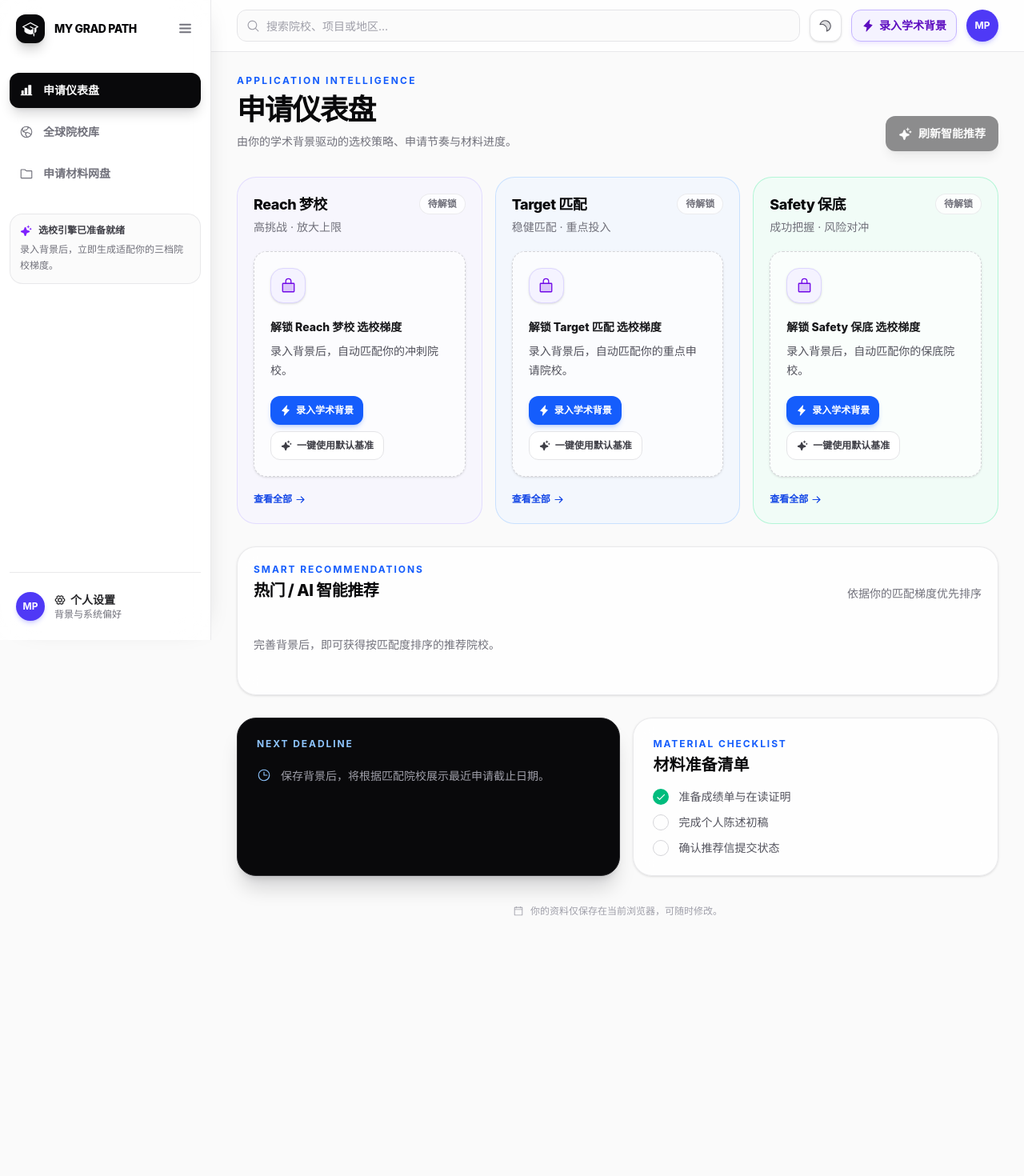
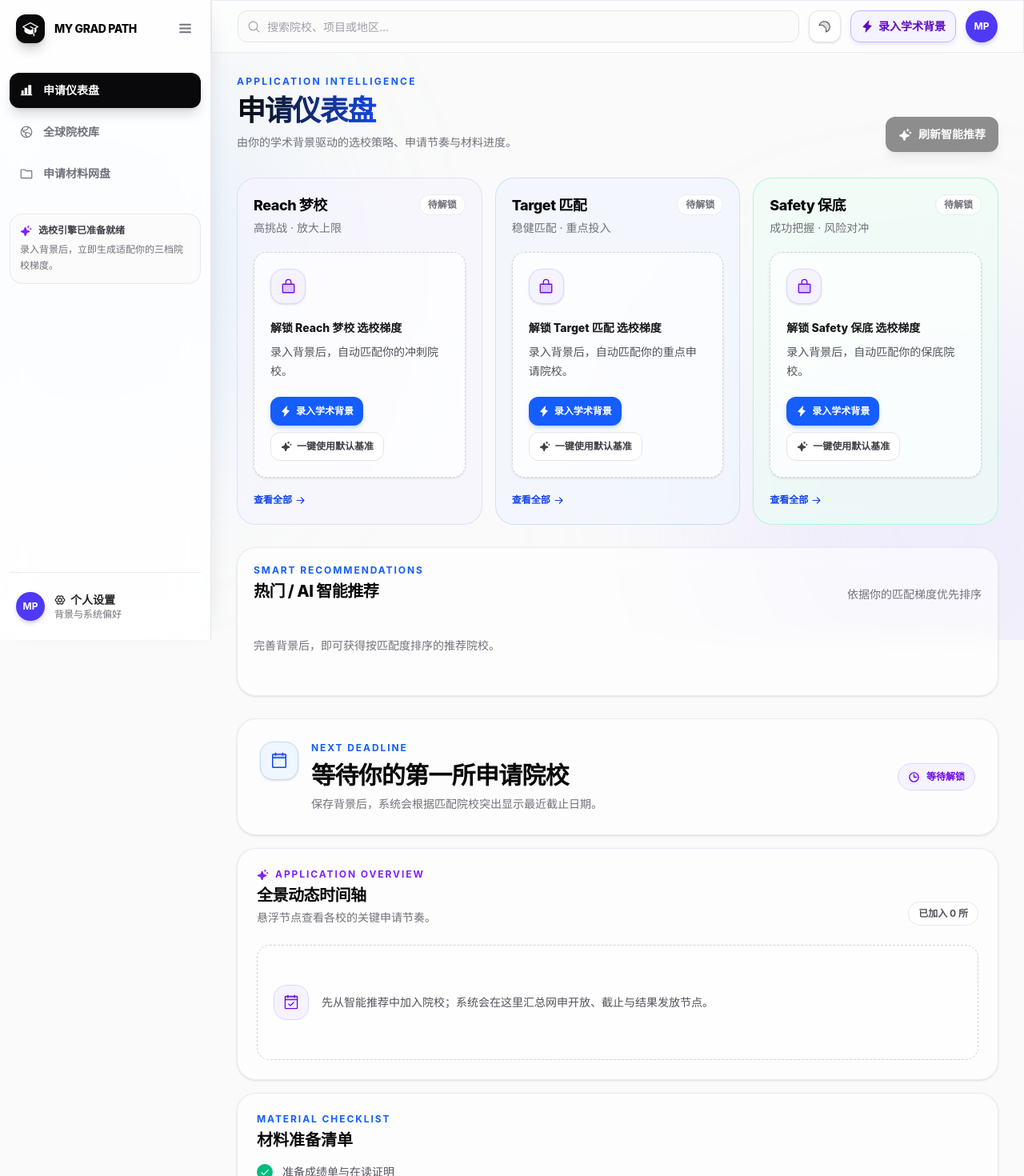
Before and after one commit to KoKo-LI/my-grad-app, a Next.js app: page / in a window 1280 px wide. Shown: the top 1470 px of the page at 80% size. Before the commit the page ends 1175 px from the top, so only its background shows below. Built offline with nearby package versions, Linux system fonts and the light colour scheme.

Commit message:
feat: add application overview timeline

```diff
--- /dev/null
+++ b/src/components/ApplicationTimeline.tsx
@@ -0,0 +1,135 @@
+"use client";
+
+import {
+  CalendarCheck,
+  CalendarDots,
+  CheckCircle,
+  ClockCountdown,
+  PaperPlaneTilt,
+  Sparkle,
+} from "@phosphor-icons/react";
+import { motion } from "framer-motion";
+import type {
+  ApplicationTimelineMilestone,
+  ApplicationTimelineStage,
+  SchoolMatchResult,
+} from "@/types";
+
+interface ApplicationTimelineProps {
+  schools: SchoolMatchResult[];
+}
+
+const stageConfiguration: Record<
+  ApplicationTimelineStage,
+  { Icon: typeof CalendarDots; dayOffset: number; label: string }
+> = {
+  portalOpen: { Icon: CalendarDots, dayOffset: -120, label: "网申开放" },
+  priorityDeadline: { Icon: ClockCountdown, dayOffset: -45, label: "优先截止" },
+  finalDeadline: { Icon: PaperPlaneTilt, dayOffset: 0, label: "终轮截止" },
+  decisionRelease: { Icon: CheckCircle, dayOffset: 65, label: "结果发放" },
+};
+
+const timelineStages: ApplicationTimelineStage[] = [
+  "portalOpen",
+  "priorityDeadline",
+  "finalDeadline",
+  "decisionRelease",
+];
+
+function shiftDate(dateString: string, dayOffset: number) {
+  const date = new Date(`${dateString}T12:00:00`);
+  date.setDate(date.getDate() + dayOffset);
+  return date.toISOString().slice(0, 10);
+}
+
+function getMilestones(deadline: string): ApplicationTimelineMilestone[] {
+  return timelineStages.map((stage) => ({
+    date: shiftDate(deadline, stageConfiguration[stage].dayOffset),
+    label: stageConfiguration[stage].label,
+    stage,
+  }));
+}
+
+function formatTimelineDate(date: string) {
+  return new Intl.DateTimeFormat("zh-CN", { month: "short", day: "numeric" }).format(new Date(`${date}T12:00:00`));
+}
+
+function isCompleted(date: string) {
+  return new Date(`${date}T23:59:59`).getTime() < Date.now();
+}
+
+export default function ApplicationTimeline({ schools }: ApplicationTimelineProps) {
+  const visibleSchools = schools.slice(0, 4);
+
+  return (
+    <section className="overflow-hidden rounded-3xl border border-slate-200/80 bg-white/60 p-5 shadow-sm backdrop-blur-md dark:border-white/10 dark:bg-zinc-900/50 sm:p-6">
+      <div className="flex flex-col gap-3 sm:flex-row sm:items-end sm:justify-between">
+        <div>
+          <p className="flex items-center gap-2 text-xs font-bold tracking-[0.16em] text-violet-600 dark:text-violet-300">
+            <Sparkle aria-hidden="true" size={15} weight="fill" /> APPLICATION OVERVIEW
+          </p>
+          <h2 className="mt-1 text-xl font-extrabold tracking-tight text-zinc-950 dark:text-white">全景动态时间轴</h2>
+          <p className="mt-1 text-sm text-zinc-500 dark:text-zinc-400">悬浮节点查看各校的关键申请节奏。</p>
+        </div>
+        <span className="w-fit rounded-full border border-zinc-200/80 bg-white/70 px-3 py-1.5 text-xs font-bold text-zinc-600 dark:border-white/10 dark:bg-zinc-950/40 dark:text-zinc-300">
+          已加入 {schools.length} 所
+        </span>
+      </div>
+
+      {visibleSchools.length > 0 ? (
+        <div className="mt-6 overflow-x-auto pb-2">
+          <div className="min-w-[720px] space-y-5">
+            {visibleSchools.map((school) => {
+              const milestones = getMilestones(school.deadline);
+
+              return (
+                <article className="grid grid-cols-[142px_minmax(0,1fr)] items-center gap-5 rounded-2xl border border-zinc-200/70 bg-white/55 p-4 transition-all duration-200 hover:-translate-y-1 hover:border-violet-300 hover:shadow-lg hover:shadow-violet-500/10 dark:border-white/10 dark:bg-zinc-950/35 dark:hover:border-violet-400/40" key={school.id}>
+                  <div className="flex min-w-0 items-center gap-3">
+                    <span className="flex size-10 shrink-0 items-center justify-center rounded-xl bg-zinc-900 text-xs font-bold text-white dark:bg-zinc-800">{school.shortName}</span>
+                    <div className="min-w-0">
+                      <h3 className="truncate text-sm font-extrabold text-zinc-900 dark:text-white">{school.name}</h3>
+                      <p className="mt-1 truncate text-xs text-zinc-500 dark:text-zinc-400">{school.status}</p>
+                    </div>
+                  </div>
+                  <div className="relative grid grid-cols-4 gap-2">
+                    <span aria-hidden="true" className="absolute left-[12.5%] right-[12.5%] top-4 h-px bg-zinc-200 dark:bg-white/10" />
+                    {milestones.map((milestone) => {
+                      const configuration = stageConfiguration[milestone.stage];
+                      const Icon = configuration.Icon;
+                      const complete = isCompleted(milestone.date);
+
+                      return (
+                        <motion.button
+                          aria-label={`${school.name}：${milestone.label}，${milestone.date}`}
+                          className="group relative z-10 flex min-w-0 flex-col items-center text-center focus:outline-none"
+                          key={milestone.stage}
+                          type="button"
+                          whileHover={{ scale: 1.04, y: -3 }}
+                          whileTap={{ scale: 0.95 }}
+                        >
+                          <span className={`flex size-8 items-center justify-center rounded-full border shadow-sm transition-colors ${complete ? "border-emerald-400/60 bg-emerald-500 text-white shadow-emerald-500/25" : "border-violet-300 bg-white text-violet-700 shadow-violet-500/20 dark:border-violet-400/55 dark:bg-zinc-900 dark:text-violet-200"}`}>
+                            <Icon aria-hidden="true" size={15} weight={complete ? "fill" : "bold"} />
+                          </span>
+                          <span className="mt-2 truncate text-[11px] font-bold text-zinc-700 dark:text-zinc-200">{milestone.label}</span>
+                          <span className="mt-0.5 text-[11px] text-zinc-400 dark:text-zinc-500">{formatTimelineDate(milestone.date)}</span>
+                          <span className="pointer-events-none absolute bottom-full left-1/2 z-20 mb-3 w-max max-w-48 -translate-x-1/2 rounded-xl border border-zinc-200 bg-white/95 px-3 py-2 text-left text-xs font-semibold text-zinc-700 opacity-0 shadow-xl shadow-zinc-950/15 backdrop-blur-md transition group-focus:opacity-100 group-hover:opacity-100 dark:border-white/10 dark:bg-zinc-900/95 dark:text-zinc-100">
+                            {school.name}<br />{milestone.label} · {milestone.date}
+                          </span>
+                        </motion.button>
+                      );
+                    })}
+                  </div>
+                </article>
+              );
+            })}
+          </div>
+        </div>
+      ) : (
+        <div className="mt-6 flex min-h-36 items-center gap-4 rounded-2xl border border-dashed border-zinc-300 bg-white/45 px-5 text-sm text-zinc-600 dark:border-white/15 dark:bg-zinc-950/30 dark:text-zinc-300">
+          <span className="flex size-11 shrink-0 items-center justify-center rounded-2xl border border-violet-200 bg-violet-50 text-violet-700 dark:border-violet-400/20 dark:bg-violet-500/10 dark:text-violet-200"><CalendarCheck aria-hidden="true" size={22} weight="duotone" /></span>
+          <p>先从智能推荐中加入院校；系统会在这里汇总网申开放、截止与结果发放节点。</p>
+        </div>
+      )}
+    </section>
+  );
+}
--- a/src/components/DashboardShell.tsx
+++ b/src/components/DashboardShell.tsx
@@ -16,6 +16,7 @@ import {
 } from "@phosphor-icons/react";
 import { AnimatePresence, motion } from "framer-motion";
 import { useEffect, useMemo, useRef, useState, useSyncExternalStore } from "react";
+import ApplicationTimeline from "@/components/ApplicationTimeline";
 import ProfileDrawer from "@/components/ProfileDrawer";
 import Sidebar from "@/components/Sidebar";
 import { schoolCatalog } from "@/data/schoolCatalog";
@@ -185,7 +186,7 @@ function SchoolCard({ school }: { school: SchoolMatchResult }) {
         : "bg-emerald-100 text-emerald-700 dark:bg-emerald-500/15 dark:text-emerald-200";
 
   return (
-    <article className="rounded-2xl border border-zinc-200/80 bg-white/80 p-4 shadow-sm transition-all duration-200 hover:-translate-y-1 hover:border-blue-200 hover:shadow-lg hover:shadow-zinc-950/10 dark:border-white/10 dark:bg-zinc-900/50 dark:backdrop-blur-md dark:hover:border-violet-500/40 dark:hover:shadow-black/25">
+    <article className="rounded-2xl border border-slate-200/80 bg-white/60 p-4 shadow-sm backdrop-blur-md transition-all duration-200 hover:-translate-y-1 hover:border-blue-200 hover:shadow-lg hover:shadow-zinc-950/10 dark:border-white/10 dark:bg-zinc-900/50 dark:hover:border-violet-500/40 dark:hover:shadow-black/25">
       <div className="flex items-start gap-3">
         <span className="flex size-10 shrink-0 items-center justify-center rounded-xl bg-zinc-100 text-xs font-bold text-zinc-700 dark:bg-zinc-800 dark:text-zinc-100">
           {school.shortName}
@@ -254,7 +255,7 @@ function SchoolTierBoard({
 
         return (
           <section
-            className={`min-h-[370px] rounded-3xl border p-5 transition-all duration-200 hover:-translate-y-1 hover:shadow-xl hover:shadow-zinc-950/5 dark:backdrop-blur-md dark:hover:shadow-black/20 ${details.accent}`}
+            className={`min-h-[370px] rounded-3xl border p-5 backdrop-blur-md transition-all duration-200 hover:-translate-y-1 hover:shadow-xl hover:shadow-zinc-950/5 dark:hover:shadow-black/20 ${details.accent}`}
             key={tier}
           >
             <div className="flex items-start justify-between gap-3">
@@ -305,7 +306,7 @@ function RecommendationCarousel({
   savedSchoolIds: Set<string>;
 }) {
   return (
-    <section className="rounded-3xl border border-zinc-200/80 bg-white/80 p-5 shadow-sm backdrop-blur-md dark:border-white/10 dark:bg-zinc-900/50">
+    <section className="rounded-3xl border border-slate-200/80 bg-white/60 p-5 shadow-sm backdrop-blur-md dark:border-white/10 dark:bg-zinc-900/50">
       <div className="flex flex-col gap-2 sm:flex-row sm:items-end sm:justify-between">
         <div>
           <p className="text-xs font-bold tracking-[0.16em] text-blue-600 dark:text-blue-300">SMART RECOMMENDATIONS</p>
@@ -350,9 +351,53 @@ function RecommendationCarousel({
   );
 }
 
-function DeadlineChecklist({ schools }: { schools: SchoolMatchResult[] }) {
+function DeadlineBanner({ schools }: { schools: SchoolMatchResult[] }) {
   const nearestSchool = [...schools].sort((first, second) => first.deadline.localeCompare(second.deadline))[0];
   const daysLeft = nearestSchool ? getDaysUntil(nearestSchool.deadline) : null;
+
+  return (
+    <article className="relative overflow-hidden rounded-3xl border border-slate-200/80 bg-white/60 p-6 shadow-sm backdrop-blur-md dark:border-white/10 dark:bg-zinc-900/50 sm:p-7">
+      <div className="relative flex flex-col gap-6 lg:flex-row lg:items-center lg:justify-between">
+        <div className="flex min-w-0 items-start gap-4">
+          <span className="flex size-12 shrink-0 items-center justify-center rounded-2xl border border-blue-200 bg-blue-50 text-blue-700 shadow-sm dark:border-blue-400/20 dark:bg-blue-500/10 dark:text-blue-200">
+            <CalendarBlank aria-hidden="true" size={24} weight="duotone" />
+          </span>
+          <div className="min-w-0">
+            <p className="text-xs font-bold tracking-[0.16em] text-blue-600 dark:text-blue-300">NEXT DEADLINE</p>
+            {nearestSchool ? (
+              <>
+                <h2 className="mt-2 truncate text-2xl font-extrabold tracking-tight text-zinc-950 dark:text-white sm:text-3xl">{nearestSchool.name}</h2>
+                <p className="mt-2 text-sm text-zinc-500 dark:text-zinc-400">{nearestSchool.program} · {nearestSchool.region}</p>
+              </>
+            ) : (
+              <>
+                <h2 className="mt-2 text-2xl font-extrabold tracking-tight text-zinc-950 dark:text-white sm:text-3xl">等待你的第一所申请院校</h2>
+                <p className="mt-2 text-sm text-zinc-500 dark:text-zinc-400">保存背景后，系统会根据匹配院校突出显示最近截止日期。</p>
+              </>
+            )}
+          </div>
+        </div>
+        {nearestSchool ? (
+          <div className="flex shrink-0 items-center gap-5 rounded-2xl border border-zinc-200/80 bg-white/65 px-5 py-4 shadow-sm dark:border-white/10 dark:bg-zinc-950/35">
+            <div>
+              <p className="text-xs font-bold text-zinc-500 dark:text-zinc-400">终轮截止</p>
+              <p className="mt-1 text-sm font-bold text-zinc-800 dark:text-zinc-100">{nearestSchool.deadline}</p>
+            </div>
+            <span className="h-10 w-px bg-zinc-200 dark:bg-white/10" />
+            <div className="text-right">
+              <p className="text-3xl font-black leading-none text-blue-600 dark:text-blue-300">{daysLeft}</p>
+              <p className="mt-1 text-xs font-bold text-zinc-500 dark:text-zinc-400">天后截止</p>
+            </div>
+          </div>
+        ) : (
+          <span className="flex w-fit items-center gap-2 rounded-full border border-violet-200 bg-violet-50 px-3 py-2 text-xs font-bold text-violet-700 dark:border-violet-400/25 dark:bg-violet-500/10 dark:text-violet-200"><Clock aria-hidden="true" size={15} weight="bold" />等待解锁</span>
+        )}
+      </div>
+    </article>
+  );
+}
+
+function MaterialChecklist() {
   const checklist = [
     ["准备成绩单与在读证明", true],
     ["完成个人陈述初稿", false],
@@ -360,31 +405,7 @@ function DeadlineChecklist({ schools }: { schools: SchoolMatchResult[] }) {
   ] as const;
 
   return (
-    <section className="grid gap-4 lg:grid-cols-[1.05fr_1fr]">
-      <article className="rounded-3xl border border-zinc-800 bg-zinc-950 p-6 text-white shadow-xl shadow-zinc-950/15 dark:border-white/10 dark:bg-zinc-900/80">
-        <p className="text-xs font-bold tracking-[0.16em] text-blue-300">NEXT DEADLINE</p>
-        {nearestSchool ? (
-          <>
-            <div className="mt-4 flex items-end justify-between gap-4">
-              <div>
-                <h2 className="text-2xl font-extrabold">{nearestSchool.name}</h2>
-                <p className="mt-2 text-sm text-zinc-400">{nearestSchool.program}</p>
-              </div>
-              <div className="text-right">
-                <span className="text-4xl font-black text-blue-300">{daysLeft}</span>
-                <p className="mt-1 text-xs font-bold text-zinc-500">天后截止</p>
-              </div>
-            </div>
-            <p className="mt-5 border-t border-white/10 pt-4 text-sm text-zinc-400">截止日期：{nearestSchool.deadline}</p>
-          </>
-        ) : (
-          <div className="mt-5 flex items-start gap-3 text-sm leading-6 text-zinc-400">
-            <Clock aria-hidden="true" className="mt-0.5 shrink-0 text-blue-300" size={18} />
-            保存背景后，将根据匹配院校展示最近申请截止日期。
-          </div>
-        )}
-      </article>
-      <article className="rounded-3xl border border-zinc-200/80 bg-white/80 p-6 shadow-sm backdrop-blur-md dark:border-white/10 dark:bg-zinc-900/50">
+    <section className="rounded-3xl border border-slate-200/80 bg-white/60 p-6 shadow-sm backdrop-blur-md dark:border-white/10 dark:bg-zinc-900/50">
         <p className="text-xs font-bold tracking-[0.16em] text-blue-600 dark:text-blue-300">MATERIAL CHECKLIST</p>
         <h2 className="mt-1 text-xl font-extrabold text-zinc-950 dark:text-white">材料准备清单</h2>
         <ul className="mt-4 space-y-3">
@@ -397,7 +418,6 @@ function DeadlineChecklist({ schools }: { schools: SchoolMatchResult[] }) {
             </li>
           ))}
         </ul>
-      </article>
     </section>
   );
 }
@@ -444,6 +464,10 @@ export default function DashboardShell() {
     [searchedTiers],
   );
   const allSchools = useMemo(() => (tiers ? Object.values(tiers).flat() : []), [tiers]);
+  const selectedSchools = useMemo(
+    () => allSchools.filter((school) => savedSchoolIds.has(school.id)),
+    [allSchools, savedSchoolIds],
+  );
 
   const handleThemeChange = (nextTheme: ThemeMode) => {
     window.localStorage.setItem(THEME_STORAGE_KEY, nextTheme);
@@ -473,7 +497,11 @@ export default function DashboardShell() {
   };
 
   return (
-    <div className="min-h-screen bg-zinc-50 text-zinc-900 transition-colors duration-300 dark:bg-zinc-950 dark:text-zinc-100">
+    <div className="relative min-h-screen overflow-x-hidden bg-zinc-50 text-zinc-900 transition-colors duration-300 dark:bg-zinc-950 dark:text-zinc-100">
+      <div aria-hidden="true" className="pointer-events-none fixed inset-0 z-0 overflow-hidden">
+        <span className="absolute -left-32 top-24 size-[30rem] rounded-full bg-blue-300/20 blur-[120px] dark:bg-violet-500/10" />
+        <span className="absolute -right-40 bottom-[-8rem] size-[34rem] rounded-full bg-violet-300/20 blur-[120px] dark:bg-blue-500/10" />
+      </div>
       <Sidebar
         collapsed={sidebarCollapsed}
         mobileOpen={mobileSidebarOpen}
@@ -484,8 +512,8 @@ export default function DashboardShell() {
         }}
         onToggle={() => setSidebarCollapsed((currentValue) => !currentValue)}
       />
-      <main className={`min-h-screen transition-[padding] duration-300 ${sidebarCollapsed ? "xl:pl-[84px]" : "xl:pl-[264px]"}`}>
-        <header className="sticky top-0 z-20 border-b border-zinc-200/80 bg-white/80 px-4 py-3 backdrop-blur-xl dark:border-white/10 dark:bg-zinc-950/80 xl:px-8">
+      <main className={`relative z-10 min-h-screen transition-[padding] duration-300 ${sidebarCollapsed ? "xl:pl-[84px]" : "xl:pl-[264px]"}`}>
+        <header className="sticky top-0 z-20 border border-slate-200/80 bg-white/60 px-4 py-3 backdrop-blur-md dark:border-white/10 dark:bg-zinc-900/50 xl:px-8">
           <div className="mx-auto flex max-w-[1600px] items-center gap-3">
             <button
               aria-expanded={mobileSidebarOpen}
@@ -540,7 +568,7 @@ export default function DashboardShell() {
           <section className="mb-8 flex flex-col gap-5 lg:flex-row lg:items-end lg:justify-between">
             <div>
               <p className="text-xs font-bold tracking-[0.19em] text-blue-600 dark:text-blue-300">APPLICATION INTELLIGENCE</p>
-              <h1 className="mt-2 text-3xl font-black tracking-[-0.04em] text-zinc-950 sm:text-4xl dark:text-white">申请仪表盘</h1>
+              <h1 className="mt-2 bg-gradient-to-r from-zinc-950 via-blue-700 to-violet-600 bg-clip-text text-3xl font-black tracking-[-0.04em] text-transparent sm:text-4xl dark:from-white dark:via-blue-200 dark:to-violet-300">申请仪表盘</h1>
               <p className="mt-2 text-sm leading-6 text-zinc-500 dark:text-zinc-400">由你的学术背景驱动的选校策略、申请节奏与材料进度。</p>
             </div>
             <button
@@ -556,7 +584,11 @@ export default function DashboardShell() {
 
           <SchoolTierBoard isInitialized={isInitialized} onUnlock={() => setDrawerRequested(true)} onUseDefault={handleUseDefaultProfile} tiers={searchedTiers} />
           <div className="mt-7"><RecommendationCarousel isLoading={isLoading} onAdd={handleAddSchool} recommendations={recommendations} savedSchoolIds={savedSchoolIds} /></div>
-          <div className="mt-7"><DeadlineChecklist schools={allSchools} /></div>
+          <div className="mt-7 space-y-4">
+            <DeadlineBanner schools={allSchools} />
+            <ApplicationTimeline schools={selectedSchools} />
+            <MaterialChecklist />
+          </div>
           <footer className="mt-9 flex items-center justify-center gap-2 text-xs text-zinc-400 dark:text-zinc-500">
             <CalendarBlank aria-hidden="true" size={14} /> 你的资料仅保存在当前浏览器，可随时修改。
           </footer>
```
Also changed, not shown: src/types/index.ts (+8 -0 lines), 1 other file (tests, documents, lock files or other folders).
